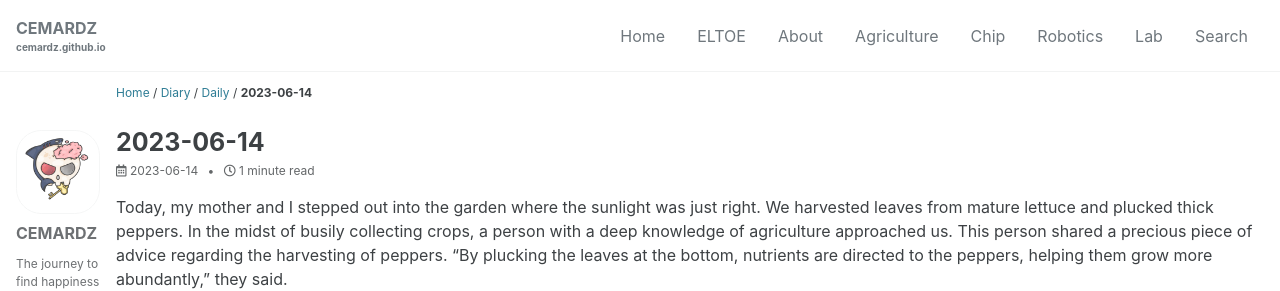
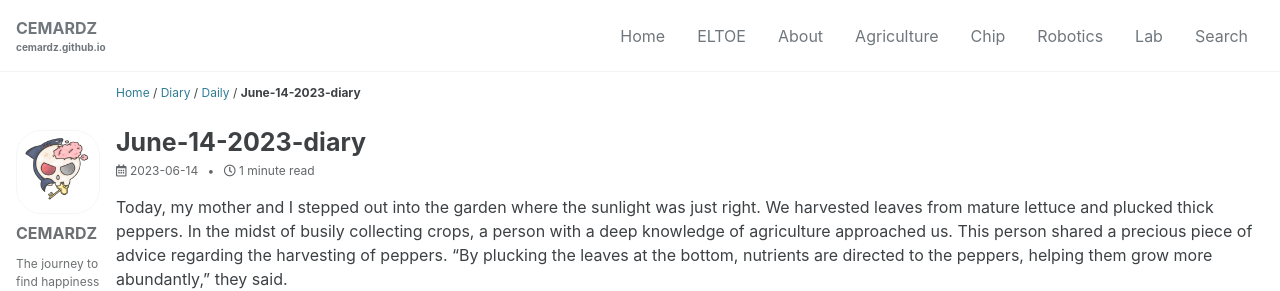
Before and after one commit to cemardz/cemardz.github.io, a Jekyll site: the page built from diary/daily/_posts/2023-06-14-June-14-2023-diary.md, in a window 1280 px wide. Shown: the top 291 px of the page. Built offline with Jekyll 4.4.1, drawn with Linux system fonts in a browser that asks for light colours; cached includes are drawn as plain includes; some web fonts are replaced; comment, search, counter and statistics services are not loaded.

Commit message:
Update 2023-06-14-June-14-2023-diary.md

```diff
--- a/diary/daily/_posts/2023-06-14-June-14-2023-diary.md
+++ b/diary/daily/_posts/2023-06-14-June-14-2023-diary.md
@@ -2,7 +2,7 @@
 sidebar:
   title: "diary"
   nav: sidebar-diary
-title: "2023-06-14"
+title: "June-14-2023-diary"
 excerpt: "Today, my mother and I stepped out into the garden where the sunlight was just right."
 
 toc: false
```
